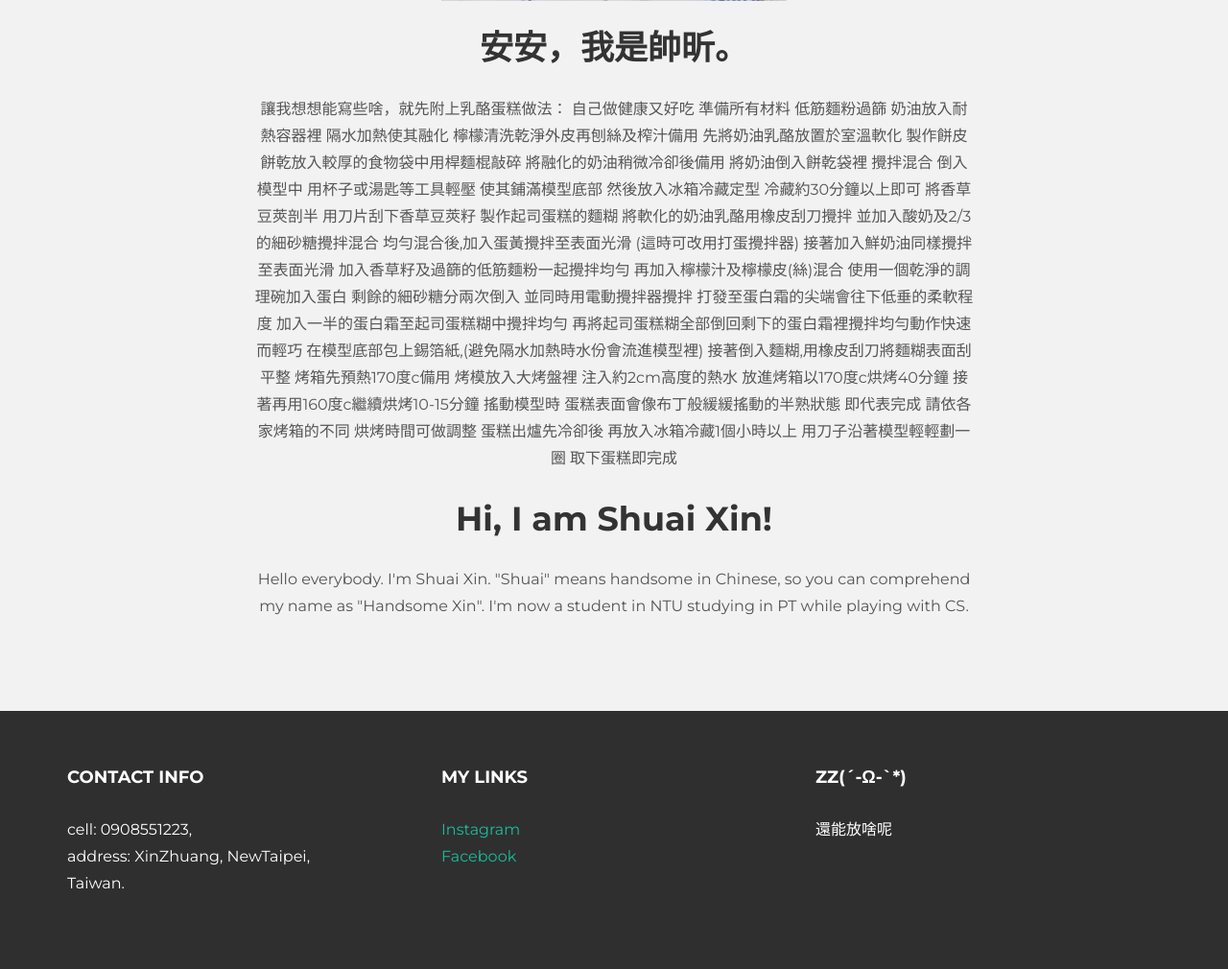
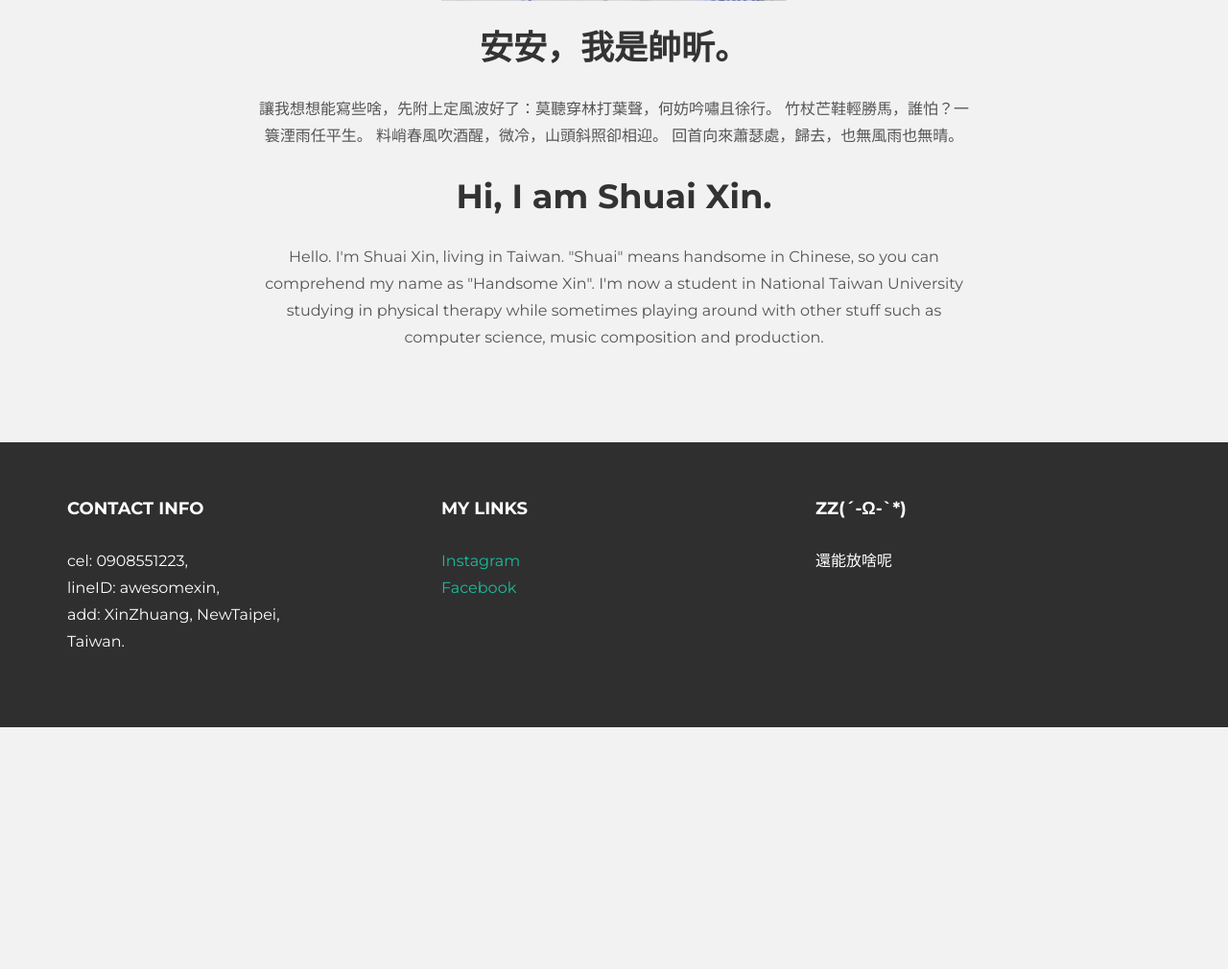
Before and after one commit to Shuai-Xin/djan, a Django app: page /main/ in a window 1280 px wide. Shown: the part 776-1786 px from the top of the page at 96% size. After the commit the page ends 1534 px from the top, so only its background shows below. Run offline with Django 3.2, Linux system fonts and the light colour scheme; some libraries are stand-ins or nearby versions.

Commit message:
new content of personal info and IG link

```diff
--- a/templates/index.html
+++ b/templates/index.html
@@ -47,7 +47,7 @@
             <li><a href="work.html">Work</a></li>
             <li><a href="about.html">About</a></li>
             <li><a href="blog.html">Blog</a></li>
-            <li><a href="contact.html">Contact</a></li>
+            <li><a href="#footer">Contact</a></li>
           </ul>
         </div><!--/.nav-collapse -->
       </div>
@@ -60,71 +60,13 @@
 				<div class="col-lg-8 col-lg-offset-2 centered">
 					<img src="{% static 'img/shuai.jpeg' %}" alt="shuai" />
 					<h1>安安，我是帥昕。</h1>
-					<p>讓我想想能寫些啥，就先附上乳酪蛋糕做法：
-
-自己做健康又好吃 準備所有材料
-
-低筋麵粉過篩 奶油放入耐熱容器裡 隔水加熱使其融化
-
-檸檬清洗乾淨外皮再刨絲及榨汁備用
-
-先將奶油乳酪放置於室溫軟化
-
-製作餅皮 餅乾放入較厚的食物袋中用桿麵棍敲碎
-
-將融化的奶油稍微冷卻後備用
-
-將奶油倒入餅乾袋裡 攪拌混合
-
-倒入模型中 用杯子或湯匙等工具輕壓
-
-使其鋪滿模型底部 然後放入冰箱冷藏定型
-
-冷藏約30分鐘以上即可
-
-將香草豆莢剖半 用刀片刮下香草豆莢籽
-
-製作起司蛋糕的麵糊 將軟化的奶油乳酪用橡皮刮刀攪拌
-
-並加入酸奶及2/3的細砂糖攪拌混合
-
-均勻混合後,加入蛋黃攪拌至表面光滑
-(這時可改用打蛋攪拌器)
-
-接著加入鮮奶油同樣攪拌至表面光滑
-
-加入香草籽及過篩的低筋麵粉一起攪拌均勻
-
-再加入檸檬汁及檸檬皮(絲)混合
-
-使用一個乾淨的調理碗加入蛋白 剩餘的細砂糖分兩次倒入
-
-並同時用電動攪拌器攪拌 打發至蛋白霜的尖端會往下低垂的柔軟程度
-
-加入一半的蛋白霜至起司蛋糕糊中攪拌均勻
-
-再將起司蛋糕糊全部倒回剩下的蛋白霜裡攪拌均勻動作快速而輕巧
-
-在模型底部包上錫箔紙,(避免隔水加熱時水份會流進模型裡)
-
-接著倒入麵糊,用橡皮刮刀將麵糊表面刮平整
-
-烤箱先預熱170度c備用 烤模放入大烤盤裡
-
-注入約2cm高度的熱水 放進烤箱以170度c烘烤40分鐘
-
-接著再用160度c繼續烘烤10-15分鐘
-
-搖動模型時 蛋糕表面會像布丁般緩緩搖動的半熟狀態 即代表完成
-
-請依各家烤箱的不同 烘烤時間可做調整
-
-蛋糕出爐先冷卻後 再放入冰箱冷藏1個小時以上
-
-用刀子沿著模型輕輕劃一圈 取下蛋糕即完成
+					<p>讓我想想能寫些啥，先附上定風波好了：莫聽穿林打葉聲，何妨吟嘯且徐行。
+竹杖芒鞋輕勝馬，誰怕？一簑湮雨任平生。
+料峭春風吹酒醒，微冷，山頭斜照卻相迎。
+回首向來蕭瑟處，歸去，也無風雨也無晴。
 </p>
-					<h1>Hi, I am Shuai Xin!</h1>
-					<p>Hello everybody. I'm Shuai Xin. "Shuai" means handsome in Chinese, so you can comprehend my name as "Handsome Xin". I'm now a student in NTU studying in PT while playing with CS.</p>
+					<h1>Hi, I am Shuai Xin.</h1>
+					<p>Hello. I'm Shuai Xin, living in Taiwan. "Shuai" means handsome in Chinese, so you can comprehend my name as "Handsome Xin". I'm now a student in National Taiwan University studying in physical therapy while sometimes playing around with other stuff such as computer science, music composition and production.</p>
 				</div><!-- /col-lg-8 -->
 			</div><!-- /row -->
 	    </div> <!-- /container -->
@@ -143,17 +85,19 @@
 				<div class="col-lg-4">
 					<h4>Contact Info</h4>
 					<p>
-						cell: 0908551223, <br/>
-						address: XinZhuang, NewTaipei, <br/>
-						Taiwan.
+						cel: 0908551223, <br/>
+						lineID: awesomexin, <br/>
+						add: XinZhuang,
+						     NewTaipei, <br/>
+						     Taiwan.
 					</p>
 				</div><!-- /col-lg-4 -->
 
 				<div class="col-lg-4">
 					<h4>My Links</h4>
 					<p>
-						<a href="#">Instagram</a><br/>
-						<a href="#">Facebook</a>
+						<a href="https://www.instagram.com/_shuai_xin/">Instagram</a><br/>
+						<a href="https://www.instagram.com/_shuai_xin/">Facebook</a>
 					</p>
 				</div><!-- /col-lg-4 -->
 
```
